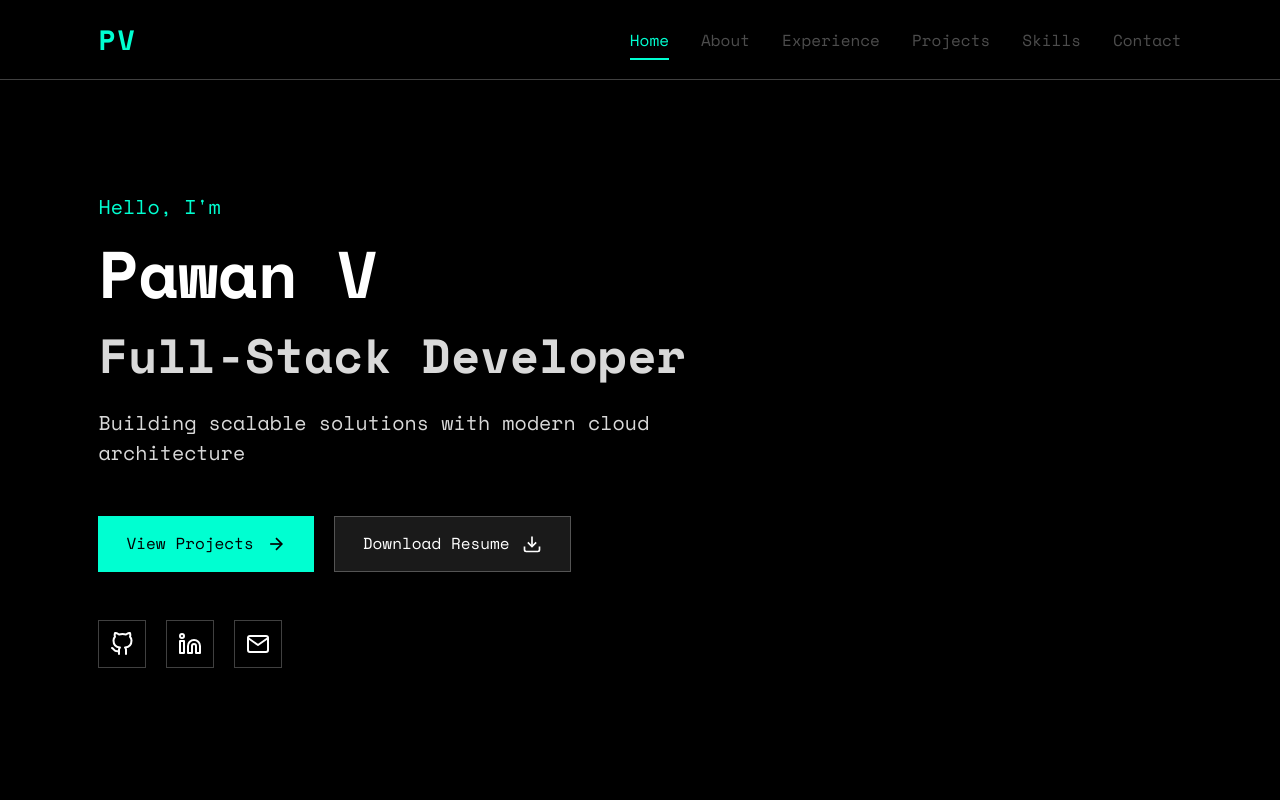
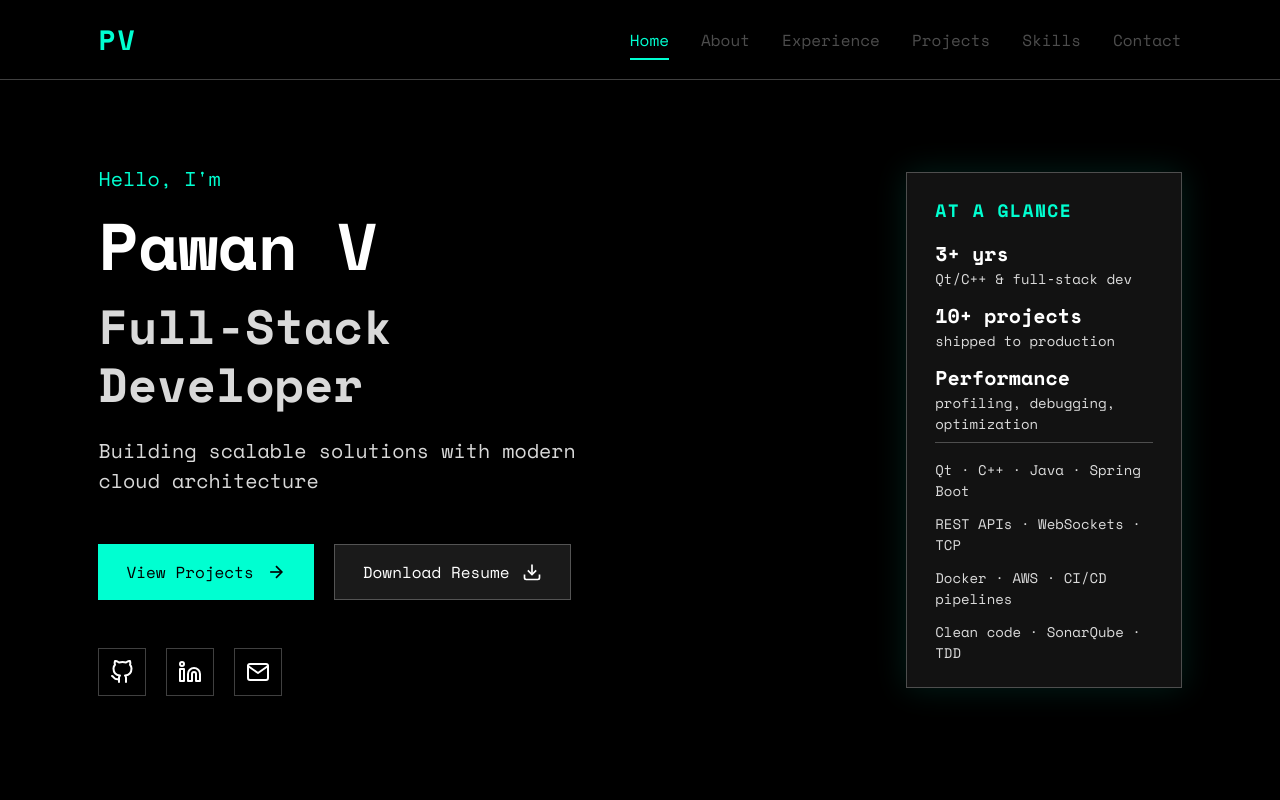
Before and after one commit to Pawan2804/Portfolio, a plain HTML site: page index.html in a window 1280 px wide. Shown: the top 800 px of the page. Drawn offline with nearby package versions, Linux system fonts and the light colour scheme.

Commit message:
changed hero section to add at a glance:

```diff
--- a/index.html
+++ b/index.html
@@ -50,6 +50,25 @@
                 <div class="hero-social" id="hero-social"></div>
             </div>
         </div>
+        <div class="hero-side-card">
+            <h3>At a Glance</h3>
+
+            <ul class="hero-metrics">
+                <li><span class="metric">3+ yrs</span> Qt/C++ & full‑stack dev</li>
+                <li><span class="metric">10+ projects</span> shipped to production</li>
+                <li><span class="metric">Performance</span> profiling, debugging, optimization</li>
+            </ul>
+
+            <div class="hero-divider"></div>
+
+            <ul class="hero-tags">
+                <li>Qt · C++ · Java · Spring Boot</li>
+                <li>REST APIs · WebSockets · TCP</li>
+                <li>Docker · AWS · CI/CD pipelines</li>
+                <li>Clean code · SonarQube · TDD</li>
+            </ul>
+        </div>
+
     </section>
 
     <!-- About Section -->
--- a/style.css
+++ b/style.css
@@ -240,6 +240,84 @@ body {
   width: 24px;
   height: 24px;
 }
+.hero-content {
+  max-width: 1400px;
+  margin: 0 auto;
+  width: 100%;
+  display: grid;
+  grid-template-columns: minmax(0, 2.2fr) minmax(260px, 1fr);
+  gap: 40px;
+  align-items: center;
+}
+
+.hero-side-card {
+  background: var(--bg-secondary);
+  border: 1px solid var(--border-subtle);
+  padding: 24px 28px;
+  box-shadow: 0 0 30px rgba(0, 255, 209, 0.12);
+}
+
+.hero-side-card h3 {
+  font-size: 18px;
+  letter-spacing: 0.08em;
+  text-transform: uppercase;
+  color: var(--brand-primary);
+  margin-bottom: 16px;
+}
+
+.hero-side-card ul {
+  list-style: none;
+  padding: 0;
+  margin: 0;
+  display: flex;
+  flex-direction: column;
+  gap: 12px;
+}
+
+.hero-side-card li {
+  font-size: 14px;
+  color: var(--text-secondary);
+}
+
+.hero-side-card .metric {
+  display: block;
+  font-size: 20px;
+  color: var(--text-primary);
+  font-weight: 600;
+}
+
+
+.hero-metrics {
+  list-style: none;
+  padding: 0;
+  margin: 0 0 16px 0;
+  display: flex;
+  flex-direction: column;
+  gap: 10px;
+}
+
+.hero-metrics li {
+  font-size: 14px;
+  color: var(--text-secondary);
+}
+
+.hero-divider {
+  height: 1px;
+  background: var(--border-subtle);
+  margin: 8px 0 16px 0;
+}
+
+.hero-tags {
+  list-style: none;
+  padding: 0;
+  margin: 0;
+  display: flex;
+  flex-direction: column;
+  gap: 6px;
+  font-size: 13px;
+  color: var(--text-muted);
+}
+
 
 /* Section Styling */
 .about-section,
@@ -993,6 +1071,18 @@ body {
 }
 
 /* Responsive */
+@media (max-width: 768px) {
+  .hero-content {
+    display: block;
+  }
+
+  .hero-side-card {
+    margin-top: 32px;
+  }
+
+  /* keep your other mobile rules here... */
+}
+
 @media (max-width: 1024px) {
   .hero-name {
     font-size: 52px;
```
